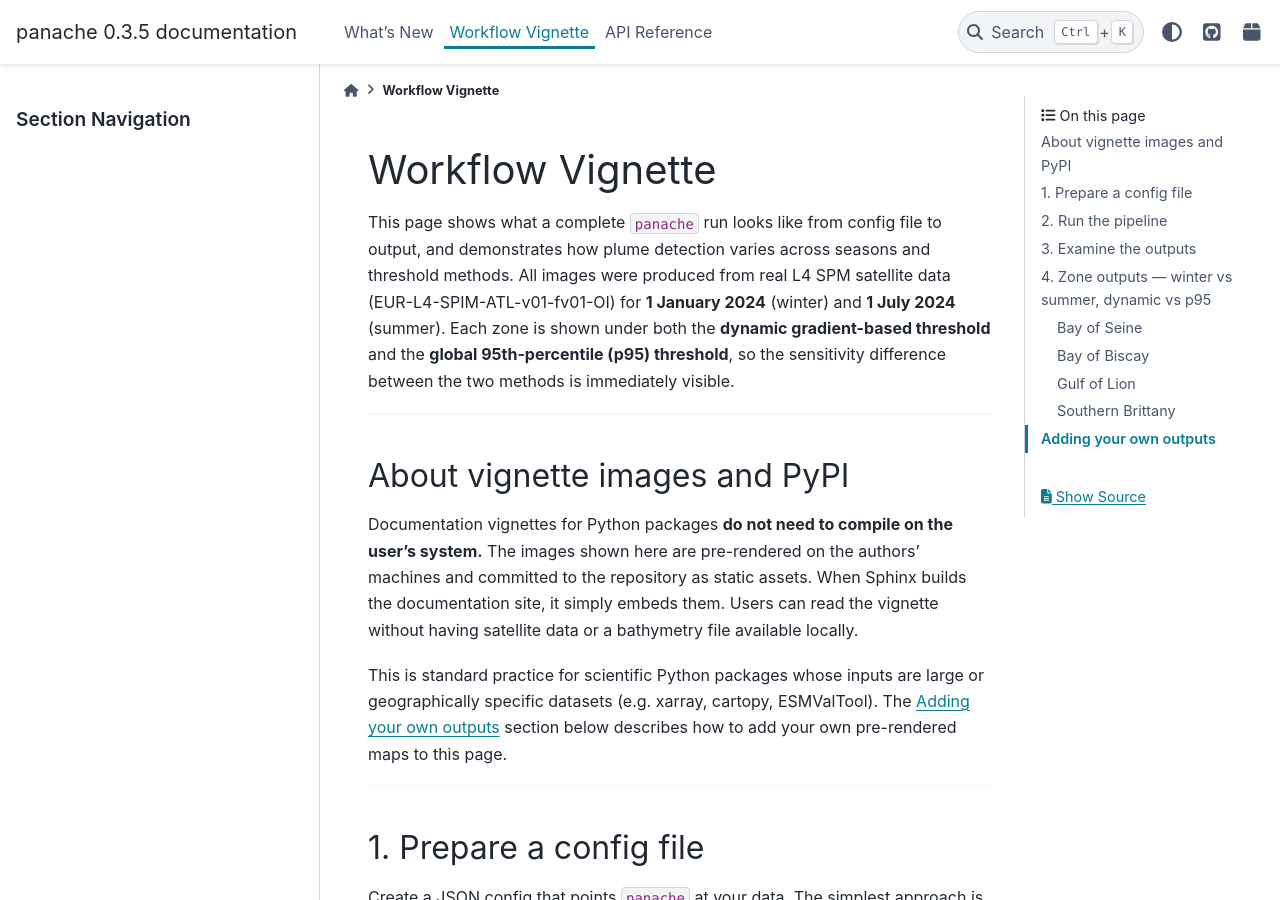
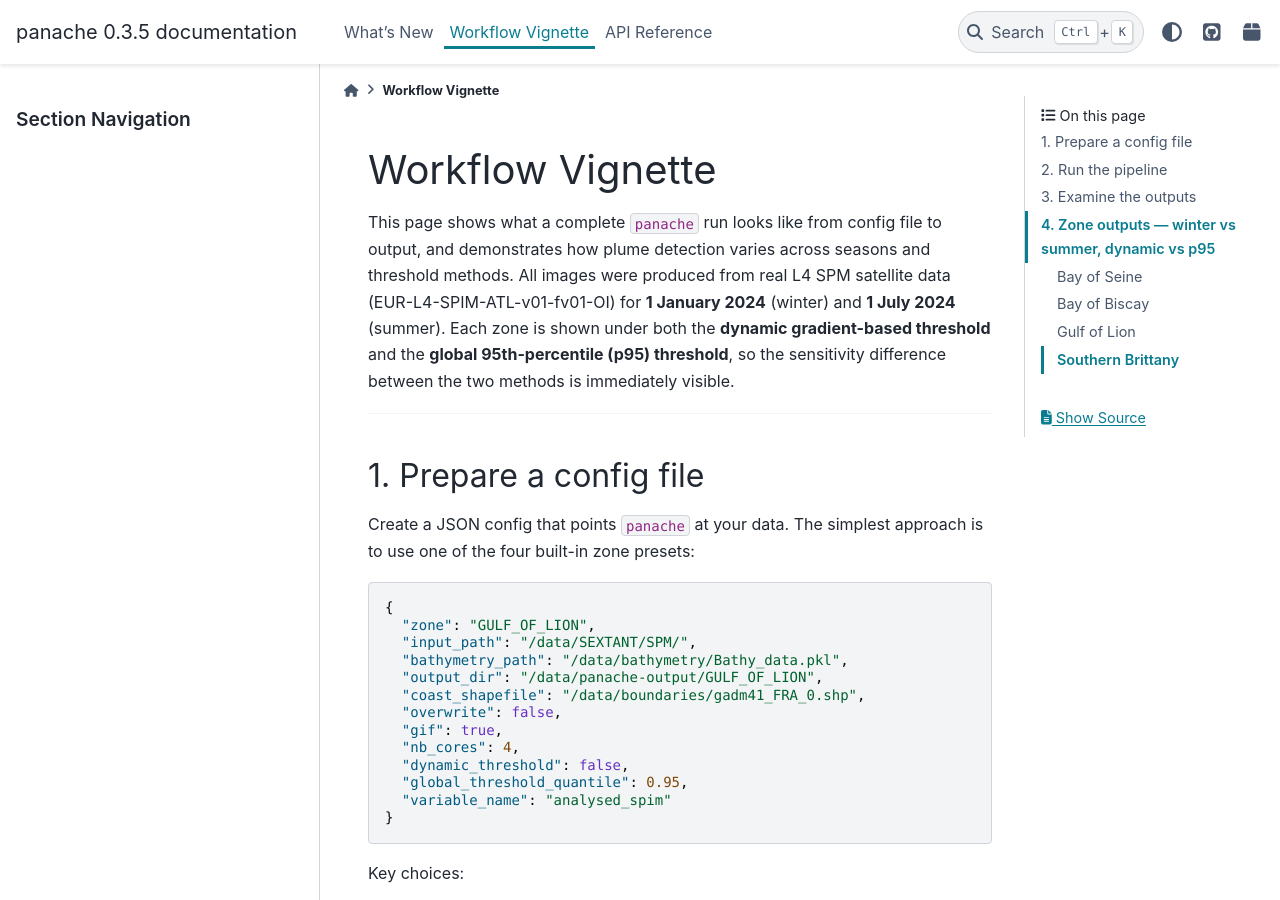
Before and after one commit to RiOMar-projet/panache, a Sphinx documentation site: the page built from docs/vignette_workflow.md, in a window 1280 px wide and 900 px high. Built offline with Sphinx 7.4.7 and the PyData theme 0.15.4, drawn with Linux system fonts in a browser that asks for light colours; some of the changed text lies outside the part shown.

Commit message:
Remove 'About vignette images' and 'Adding your own outputs' sections
Co-Authored-By: Claude Sonnet 4.6 <noreply@anthropic.com>

`````diff
--- a/docs/vignette_workflow.md
+++ b/docs/vignette_workflow.md
@@ -7,21 +7,6 @@ threshold methods. All images were produced from real L4 SPM satellite data
 **1 July 2024** (summer). Each zone is shown under both the **dynamic
 gradient-based threshold** and the **global 95th-percentile (p95) threshold**,
 so the sensitivity difference between the two methods is immediately visible.
-
----
-
-## About vignette images and PyPI
-
-Documentation vignettes for Python packages **do not need to compile on the
-user's system.** The images shown here are pre-rendered on the authors'
-machines and committed to the repository as static assets. When Sphinx builds
-the documentation site, it simply embeds them. Users can read the vignette
-without having satellite data or a bathymetry file available locally.
-
-This is standard practice for scientific Python packages whose inputs are
-large or geographically specific datasets (e.g. xarray, cartopy, ESMValTool).
-The [Adding your own outputs](#adding-your-own-outputs) section below describes
-how to add your own pre-rendered maps to this page.
 
 ---
 
@@ -273,22 +258,3 @@ in no plume detected — a physically meaningful result rather than an error.
 ```
 :::
 ::::
-
----
-
-## Adding your own outputs
-
-To add pre-rendered outputs from your own runs:
-
-1. Run `panache` on your data and locate the output PNGs in `<output_dir>/MAPS/`.
-2. Copy representative images to `docs/_static/images/vignette/`.
-3. Reference them in this file using:
-   ````
-   ```{image} _static/images/vignette/my_example.png
-   :alt: Description
-   :width: 100%
-   ```
-   ````
-4. Rebuild locally: `sphinx-build -b html docs docs/_build/html`
-5. Commit the images and updated markdown, then push to `main`. The GitHub
-   Actions workflow redeploys the site automatically.
`````
